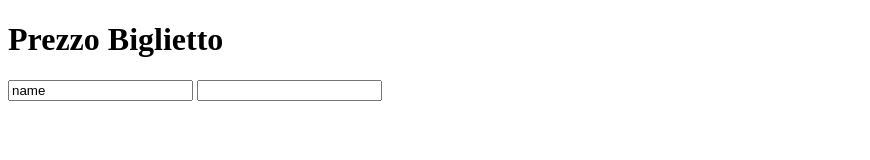
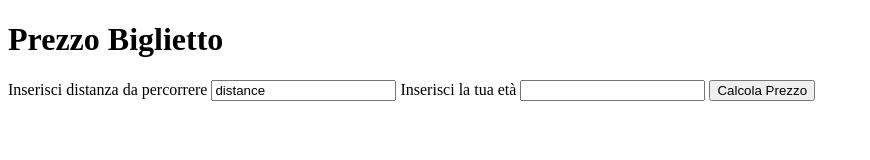
Before and after one commit to mohamed-jebali/js-biglietto-treno-form, a plain HTML site: page index.html in a window 1280 px wide. Shown: the whole page, without its empty margins (0-870 px from the left). Drawn offline with Linux system fonts and the light colour scheme.

Commit message:
added button price result

```diff
--- a/index.html
+++ b/index.html
@@ -12,8 +12,16 @@
     Prezzo Biglietto
 </h1>
 
-<input type="text" value="name" id="InputDistance">
+<label for="InputDistance">Inserisci distanza da percorrere</label>
+<input type="text" value="distance" id="InputDistance">
+
+<label for="InputDistance">Inserisci la tua età</label>
 <input type="number" value="number" id="inputAge">
+
+
+<button class="btn">
+    Calcola Prezzo
+</button>
 
 <script src="./js/script.js"></script>
 </body>
--- a/js/script.js
+++ b/js/script.js
@@ -1,6 +1,8 @@
 let inputDistance = document.getElementById("InputDistance")
 let inputAge = document.getElementById("inputAge");
 let risultato = inputDistance * 0.233;
+let btn = document.querySelector(".btn");
+console.log(btn);
 
 if(inputAge < 18) {
     prezzoScontato = risultato - (0.194 * risultato);
@@ -8,6 +10,6 @@ if(inputAge < 18) {
 else if(inputDistance > 65) {
     prezzoScontato = risultato - (0.377 * risultato);
 }
-else{
-    document.getElementById("output").innerHTML = risultato.toFixed(2) + "€";
-}
+// else{
+//     document.getElementById("output").innerHTML = risultato.toFixed(2) + "€";
+// }
```
